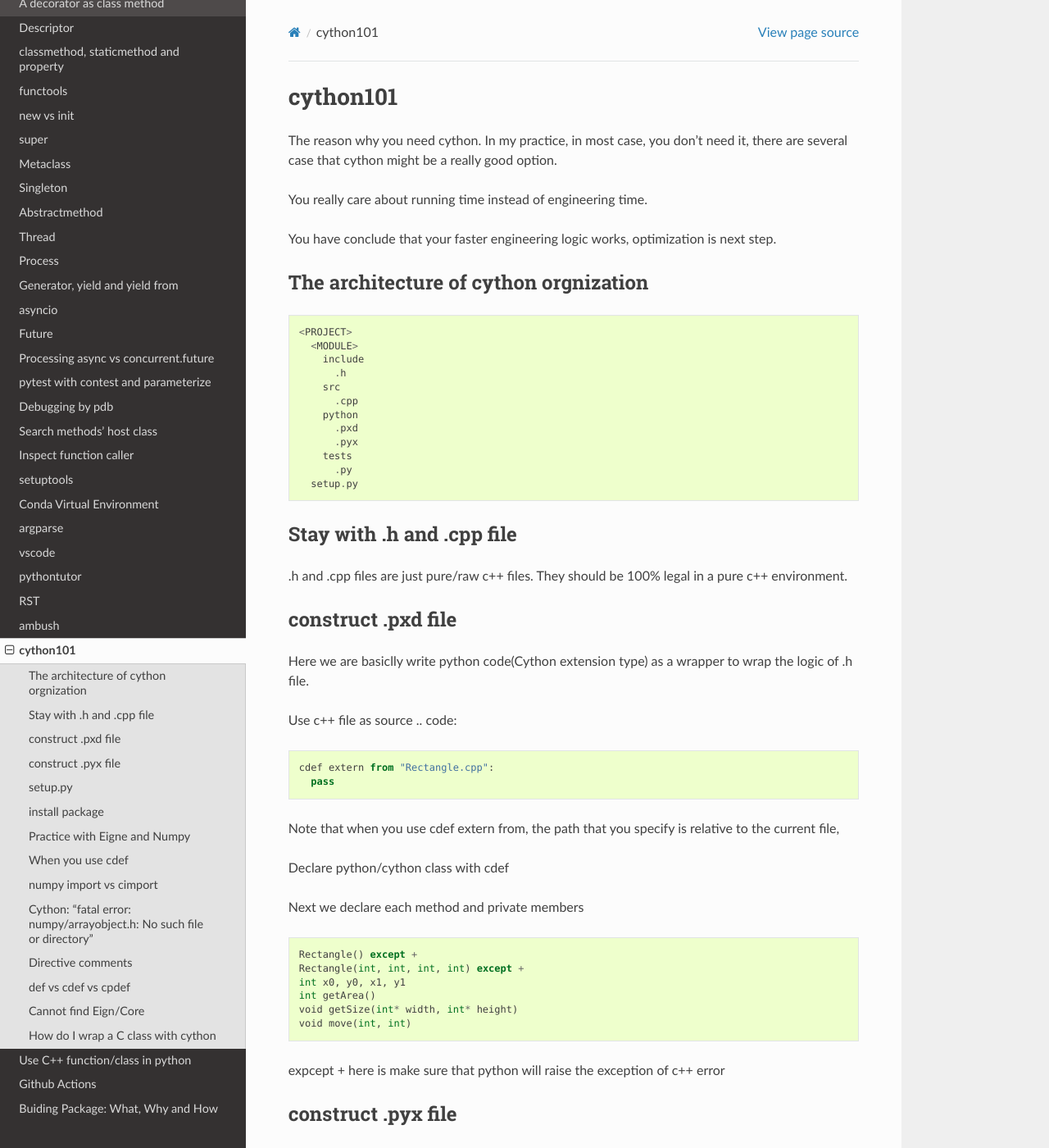
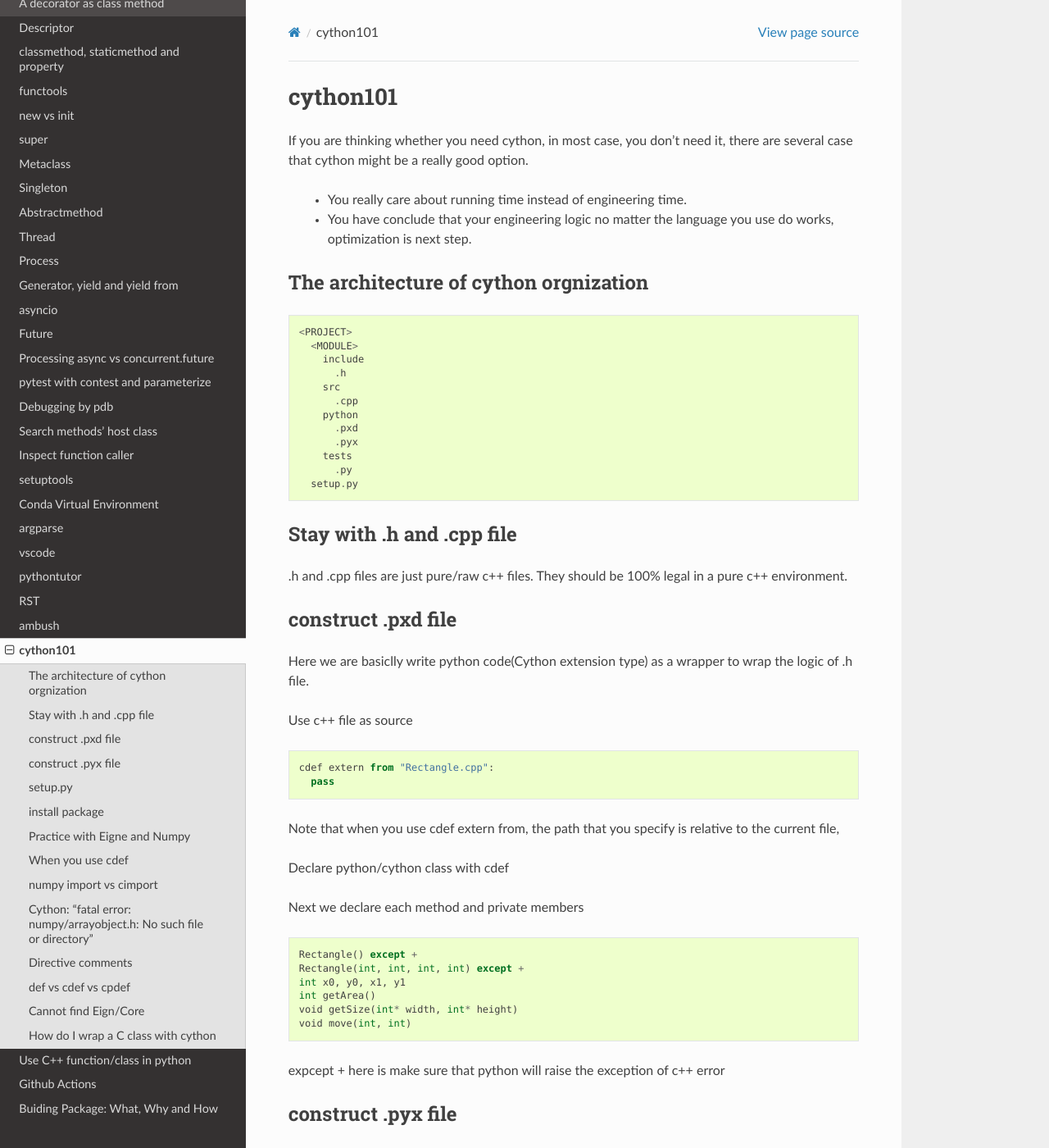
Before and after one commit to ke-zhang-rd/krystal, a Sphinx documentation site: the page built from docs/source/cython.rst, in a window 1280 px wide and 1400 px high. Shown: the whole window at 82% size. Built offline with Sphinx 7.4.7 and the Read the Docs theme 2.0.0, drawn with Linux system fonts in a browser that asks for light colours.

Commit message:
Update cython.rst

```diff
--- a/docs/source/cython.rst
+++ b/docs/source/cython.rst
@@ -2,13 +2,11 @@
 cython101
 =========
 
-The reason why you need cython. In my practice, in most case, you don't need it, there are several case that
-cython might be a really good option.
+If you are thinking whether you need cython, in most case, you don't need it, there are
+several case that cython might be a really good option.
 
-
-You really care about running time instead of engineering time.
-
-You have conclude that your faster engineering logic works, optimization is next step.
+  * You really care about running time instead of engineering time.
+  * You have conclude that your engineering logic no matter the language you use do works, optimization is next step.
 
 
 The architecture of cython orgnization
@@ -39,6 +37,7 @@
 
 
 Use c++ file as source
+
 .. code::
 
   cdef extern from "Rectangle.cpp":
```
